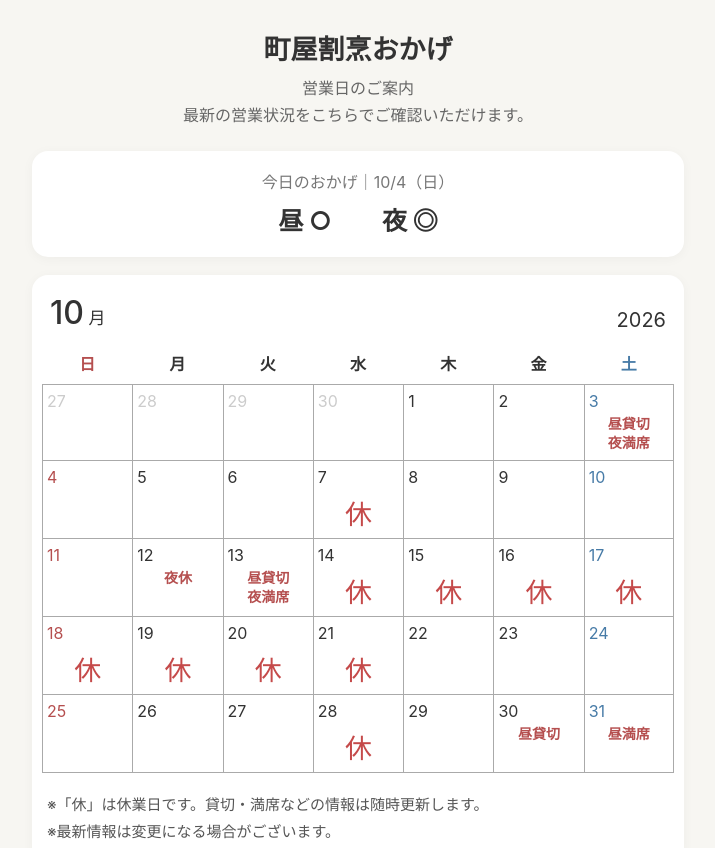
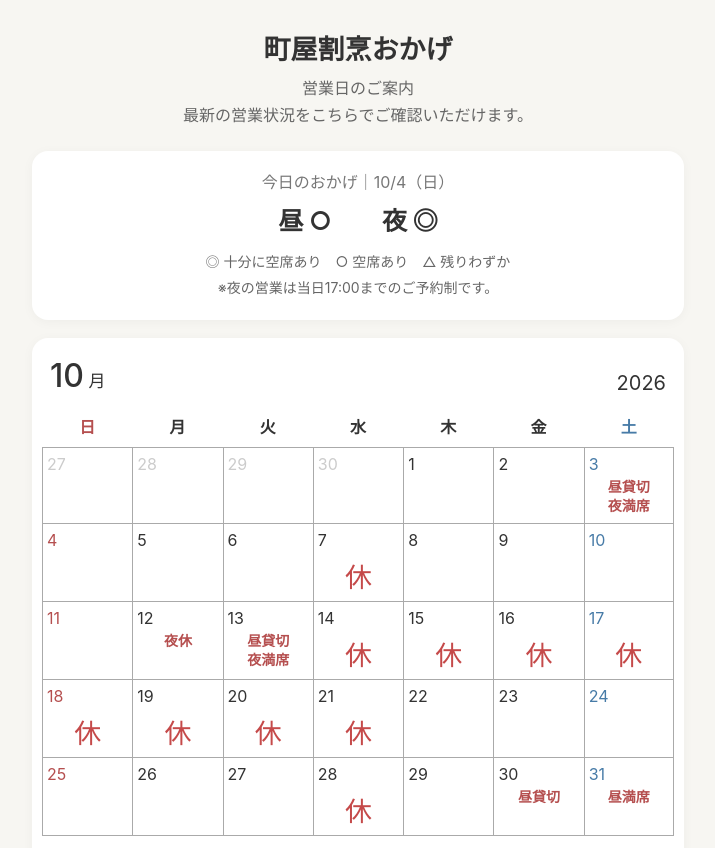
Before and after one commit to sastr2020ayupippi/sushi, a plain HTML site: page schedule/index.html in a window 1280 px wide. Shown: the top 848 px of the page, without its empty margins (282-997 px from the left). Drawn offline with Linux system fonts and the light colour scheme.

Commit message:
Add availability legend and same-day reservation note

```diff
--- a/schedule/index.html
+++ b/schedule/index.html
@@ -12,7 +12,7 @@
 @media(max-width:420px){.day{min-height:68px;font-size:14px;padding:5px 3px}.rest{font-size:24px}.info{font-size:12px}.week div{font-size:13px}}
 </style></head><body><div class="wrap">
 <div class="head"><h1>町屋割烹おかげ</h1><p>営業日のご案内<br>最新の営業状況をこちらでご確認いただけます。</p></div>
-<div class="card" style="margin-bottom:18px;text-align:center"><div style="font-size:16px;color:#777">今日のおかげ｜10/4（日）</div><div style="font-size:25px;font-weight:700;margin-top:8px">昼 ○　　夜 ◎</div></div>
+<div class="card" style="margin-bottom:18px;text-align:center"><div style="font-size:16px;color:#777">今日のおかげ｜10/4（日）</div><div style="font-size:25px;font-weight:700;margin-top:8px">昼 ○　　夜 ◎</div><div style="font-size:14px;color:#666;line-height:1.8;margin-top:12px">◎ 十分に空席あり　○ 空席あり　△ 残りわずか<br>※夜の営業は当日17:00までのご予約制です。</div></div>
 <div class="card"><div class="month"><strong>10<small style="font-size:17px"> 月</small></strong><span>2026</span></div>
 <div class="week"><div class="sun">日</div><div>月</div><div>火</div><div>水</div><div>木</div><div>金</div><div class="sat">土</div></div>
 <div class="cal">
```
